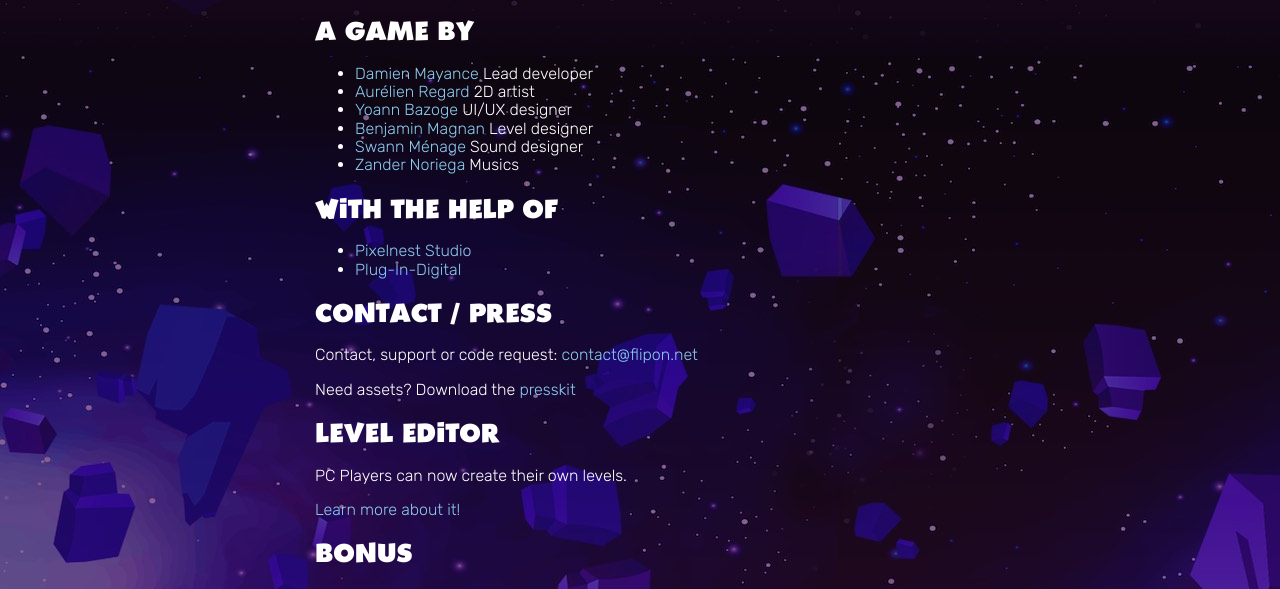
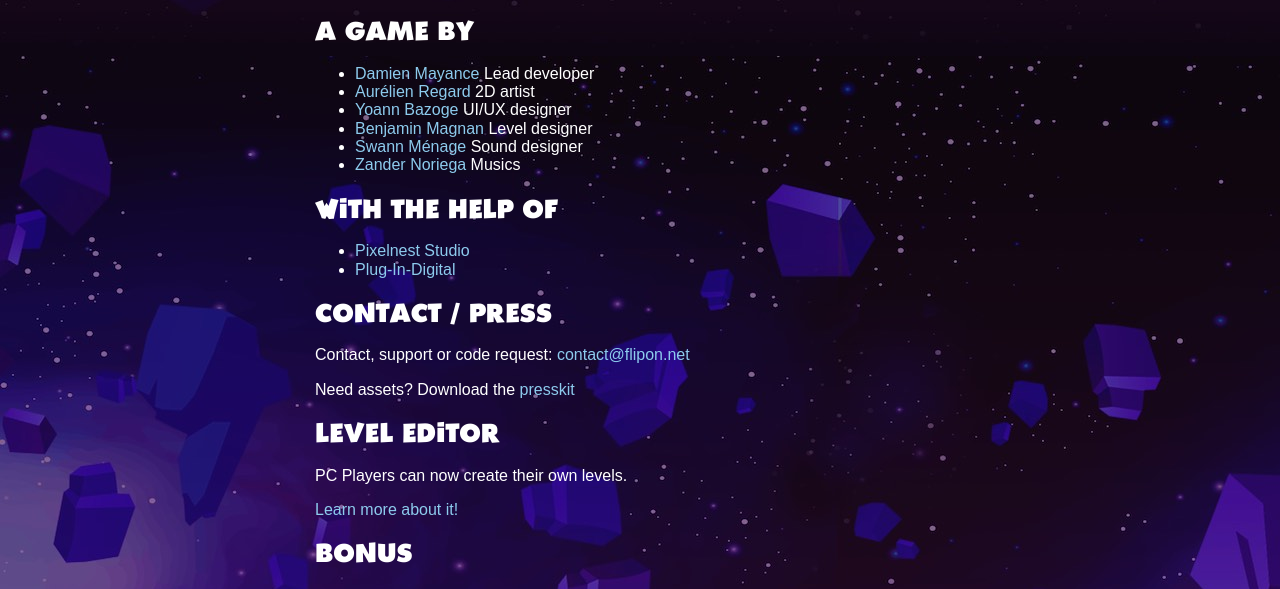
Before and after one commit to flipon/flipon-www, a plain HTML site: page index.html in a window 1280 px wide. Shown: the part 2104-2693 px from the top of the page. Drawn offline with Linux system fonts and the light colour scheme; a web font is replaced by a local one.

Commit message:
Update index.html

```diff
--- a/index.html
+++ b/index.html
@@ -6,10 +6,7 @@
     <link rel="shortcut icon" href="/static/favicon.ico">
     <link href="/static/css/normalize.css" rel="stylesheet">
     <link href="/static/css/site.css" rel="stylesheet">
-    <link
-      href="https://fonts.googleapis.com/css2?family=Rubik:ital,wght@0,300;1,300&display=swap"
-      rel="stylesheet"
-    >
+    <link href="/static/fonts/rubik.css" rel="stylesheet">
     <title>Flipon - a fun & juicy action puzzle game!</title>
 
     <meta name="twitter:title" content="Flipon">
```
